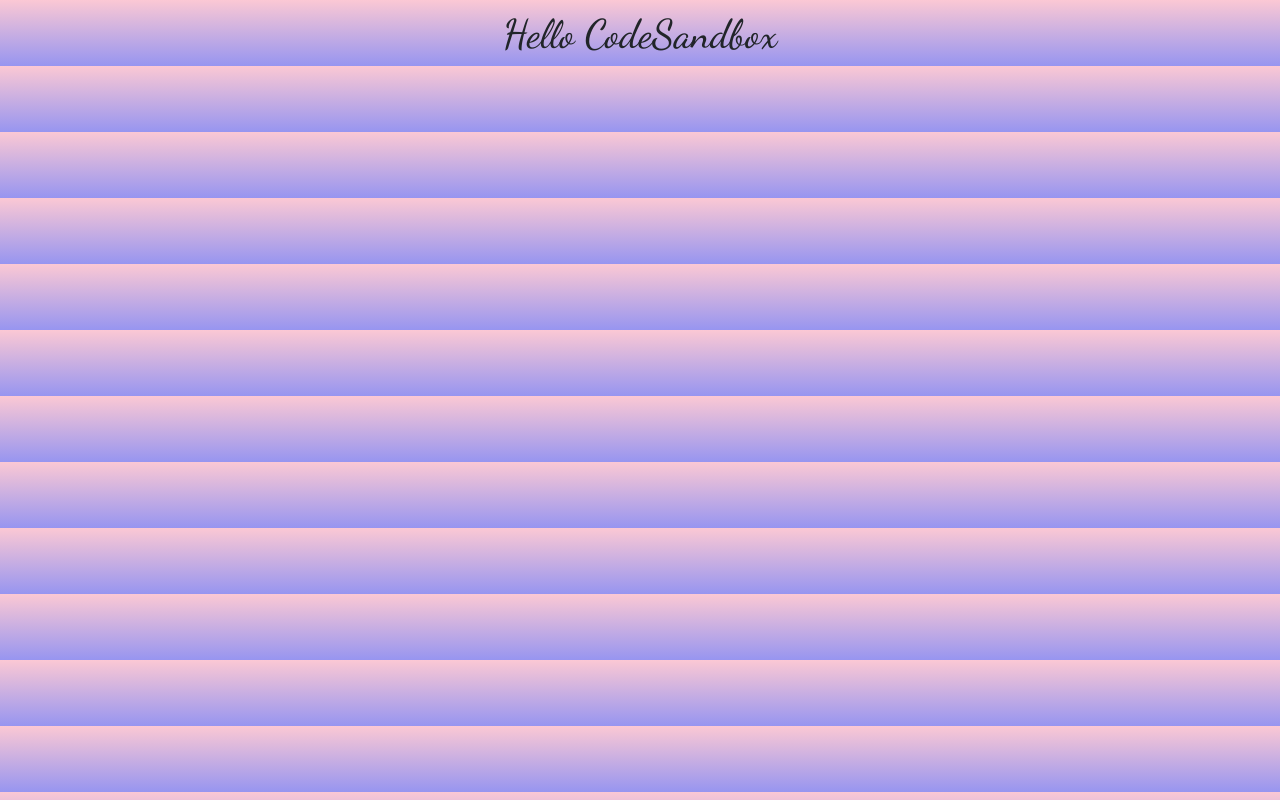
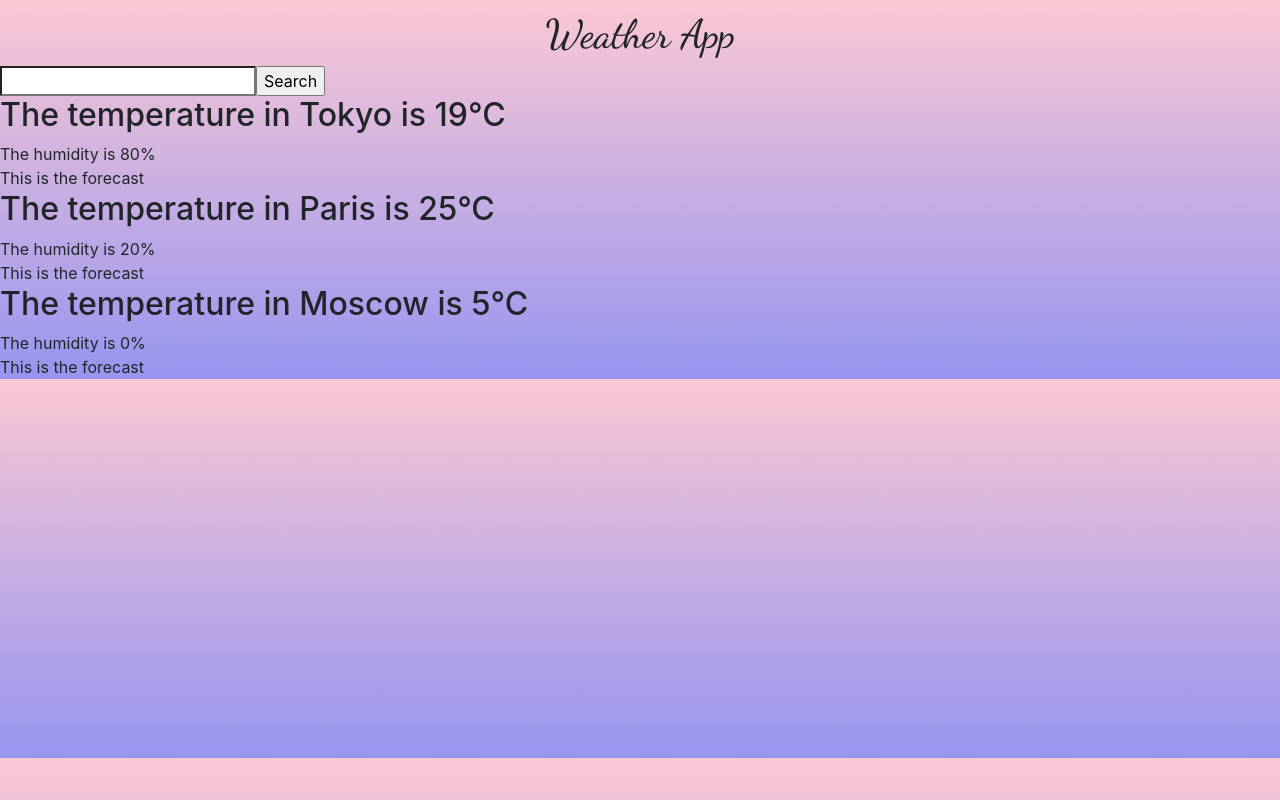
Before and after one commit to remyq7/React, a React (Create React App) app: page / in a window 1280 px wide. Built offline with nearby package versions, Linux system fonts and the light colour scheme.

Commit message:
Transfer my Weather App from VS Code to React

```diff
--- /dev/null
+++ b/src/Forecast.js
@@ -0,0 +1,5 @@
+import React from "react";
+
+export default function Forecast(props) {
+  return <div className="Forecast">This is the forecast</div>;
+}
--- /dev/null
+++ b/src/Humidity.js
@@ -0,0 +1,5 @@
+import React from "react";
+
+export default function Humidity(props) {
+  return <div className="Humidity">The humidity is {props.value}%</div>;
+}
--- /dev/null
+++ b/src/Search.js
@@ -0,0 +1,11 @@
+import React from "react";
+export default function Search() {
+  return (
+    <div className="Search">
+      <form className="Search">
+        <input type="search" />
+        <input type="submit" value="Search" />
+      </form>
+    </div>
+  );
+}
--- /dev/null
+++ b/src/Temperature.js
@@ -0,0 +1,15 @@
+import React from "react";
+import Humidity from "./Humidity.js";
+import Forecast from "./Forecast.js";
+
+export default function Temperature(props) {
+  return (
+    <div className="Temperature">
+      <h2>
+        The temperature in {props.city} is {props.value}°C
+      </h2>
+      <Humidity value={props.humidity} />
+      <Forecast />
+    </div>
+  );
+}
--- a/src/index.js
+++ b/src/index.js
@@ -1,11 +1,21 @@
 import React from "react";
 import ReactDOM from "react-dom";
+import Temperature from "./Temperature.js";
+import Humidity from "./Humidity.js";
+import Forecast from "./Forecast.js";
+import Search from "./Search.js";
 import "./styles.css";
 
 function App() {
   return (
-    <div className="App">
-      <h1>Hello CodeSandbox</h1>
+    <div className="weather-app">
+      <h1>Weather App </h1>
+      <Search />
+      <Temperature value={19} city="Tokyo" humidity={80} />
+      <Temperature value={25} city="Paris" humidity={20} />
+      <Temperature value={5} city="Moscow" humidity={0} />
+
+      <form></form>
     </div>
   );
 }
```
